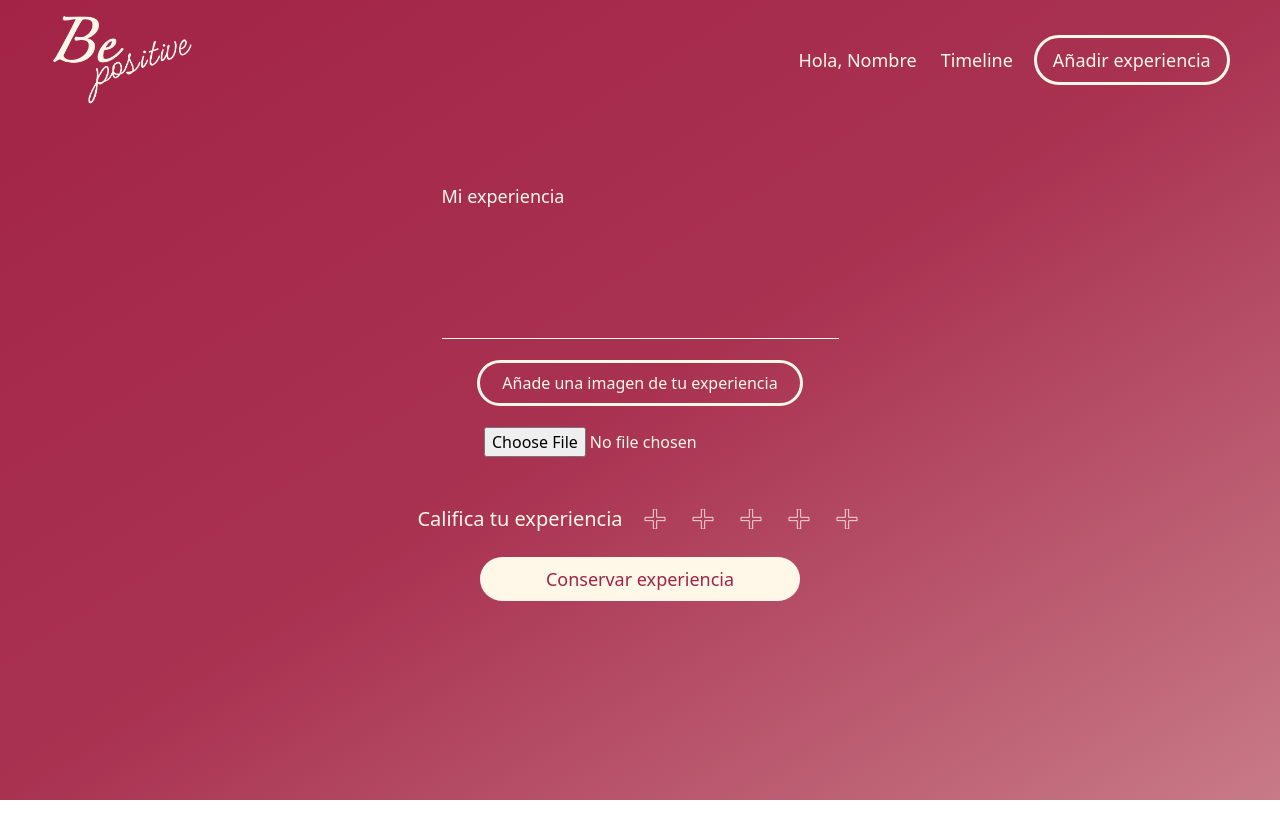
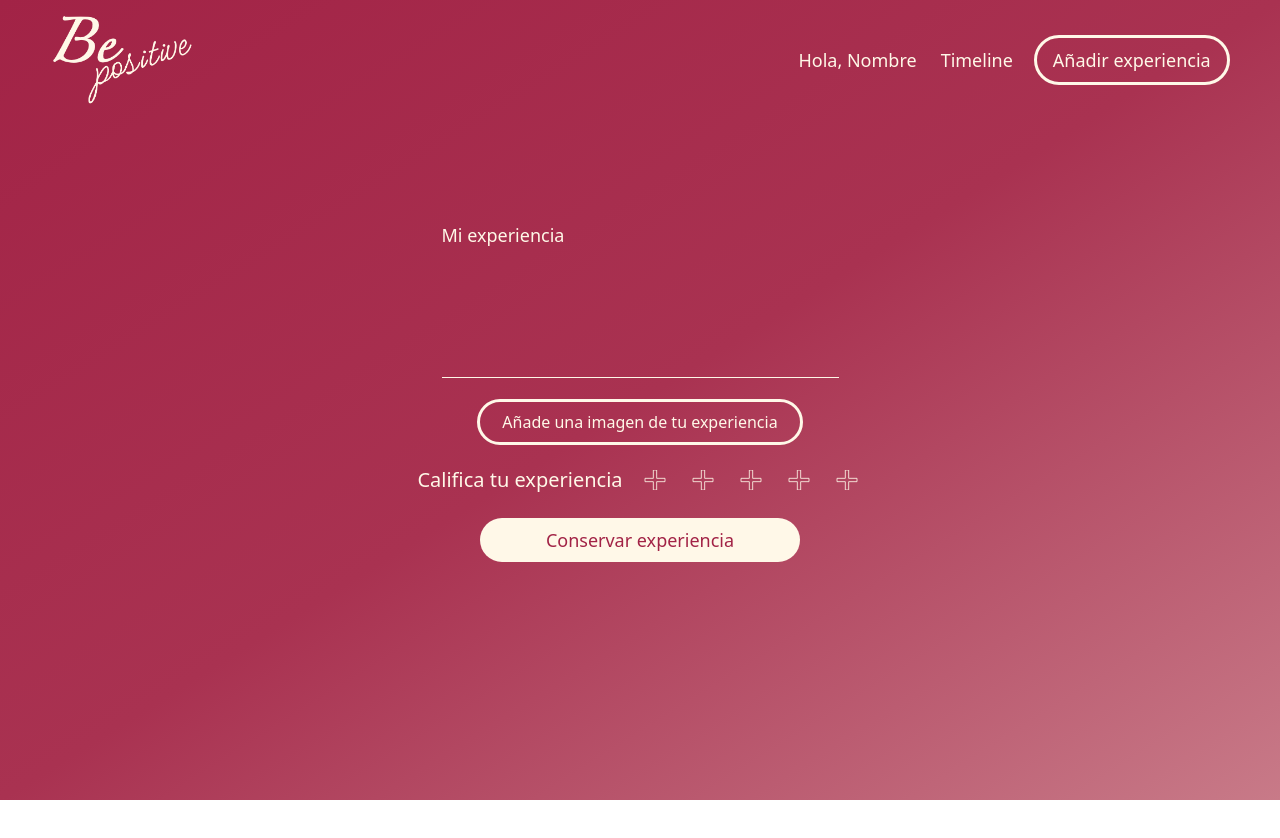
Before and after one commit to maroch0/PFC-BePositive, a Vue app: page /experience in a window 1280 px wide. Shown: the top 838 px of the page. Built offline with nearby package versions, Linux system fonts and the light colour scheme.

Commit message:
maintained design of input file

```diff
--- a/src/views/AddExperience.vue
+++ b/src/views/AddExperience.vue
@@ -23,8 +23,7 @@
     >
       A&ntilde;ade una imagen de tu experiencia
     </label>
-    <input @change="selectedImage" type="file" accept="image/*" size="60" class="">
-    <img id="selectedImage" alt="">
+    <input id="image" type="file" accept="image/*" class="hidden">
 
     <RateExperience />
 
@@ -47,29 +46,5 @@ export default {
     Header,
     RateExperience,
   },
-  data() {
-    return {
-      // selectedImage: '',
-    };
-  },
-  /* watcher: {
-    image() {
-      if (this.image.length) {
-        return this.selectedImage = window.URL.createObjectURL(this.image);
-      }
-    }
-  } */
-  methods: {
-    /* showImage() {
-      const file = document.getElementById('image');
-      let img = document.getElementById('selectedImage');
-
-      console.log(file);
-      file.addEventListener("change", () => {
-        const urlImage = URL.createObjectURL(file);
-        img.src = urlImage;
-      })
-    } */
-  }
 }
 </script>
```
